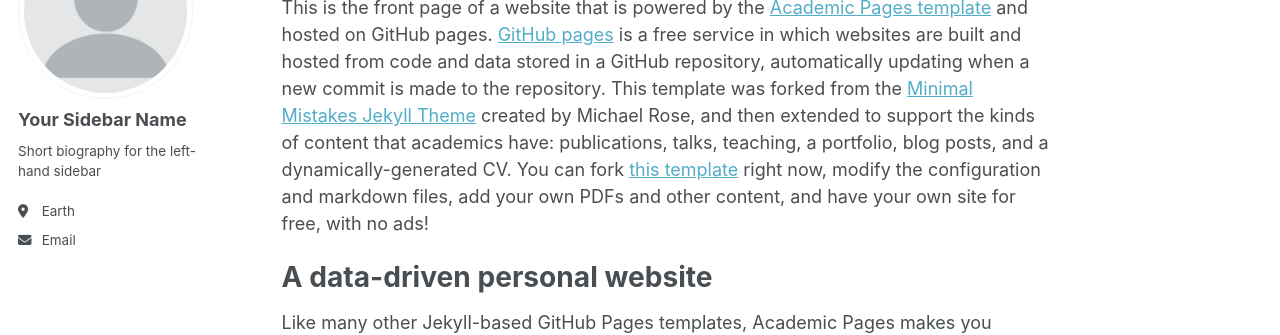
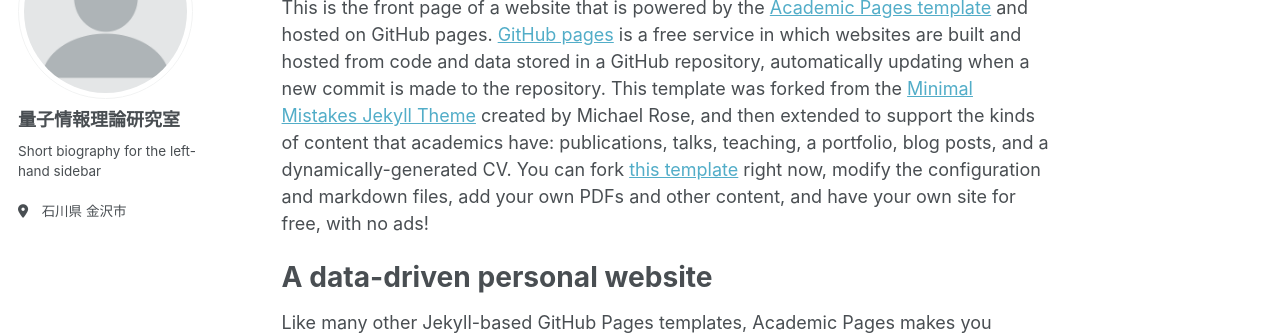
Before and after one commit to qymgt/qymgt.github.io, a Jekyll site: the page built from _pages/about.md, in a window 1280 px wide. Shown: the part 175-510 px from the top of the page. Built offline with Jekyll 4.4.1, drawn with Linux system fonts in a browser that asks for light colours.

Commit message:
Update _config.yml
金沢

```diff
--- a/_config.yml
+++ b/_config.yml
@@ -23,13 +23,13 @@ repository               : "academicpages/academicpages.github.io"
 author:
   # Biographic information
   avatar           : "profile.png"
-  name             : "Your Sidebar Name"
+  name             : "量子情報理論研究室"
   pronouns         : # example: "she/her"
   bio              : "Short biography for the left-hand sidebar"
-  location         : "Earth"
+  location         : "石川県 金沢市"
   #employer         : "Red Brick University"
   uri              : # URL
-  email            : "none@example.org"
+  #email            : "none@example.org"
 
   # Academic websites
   academia         : # URL
```
